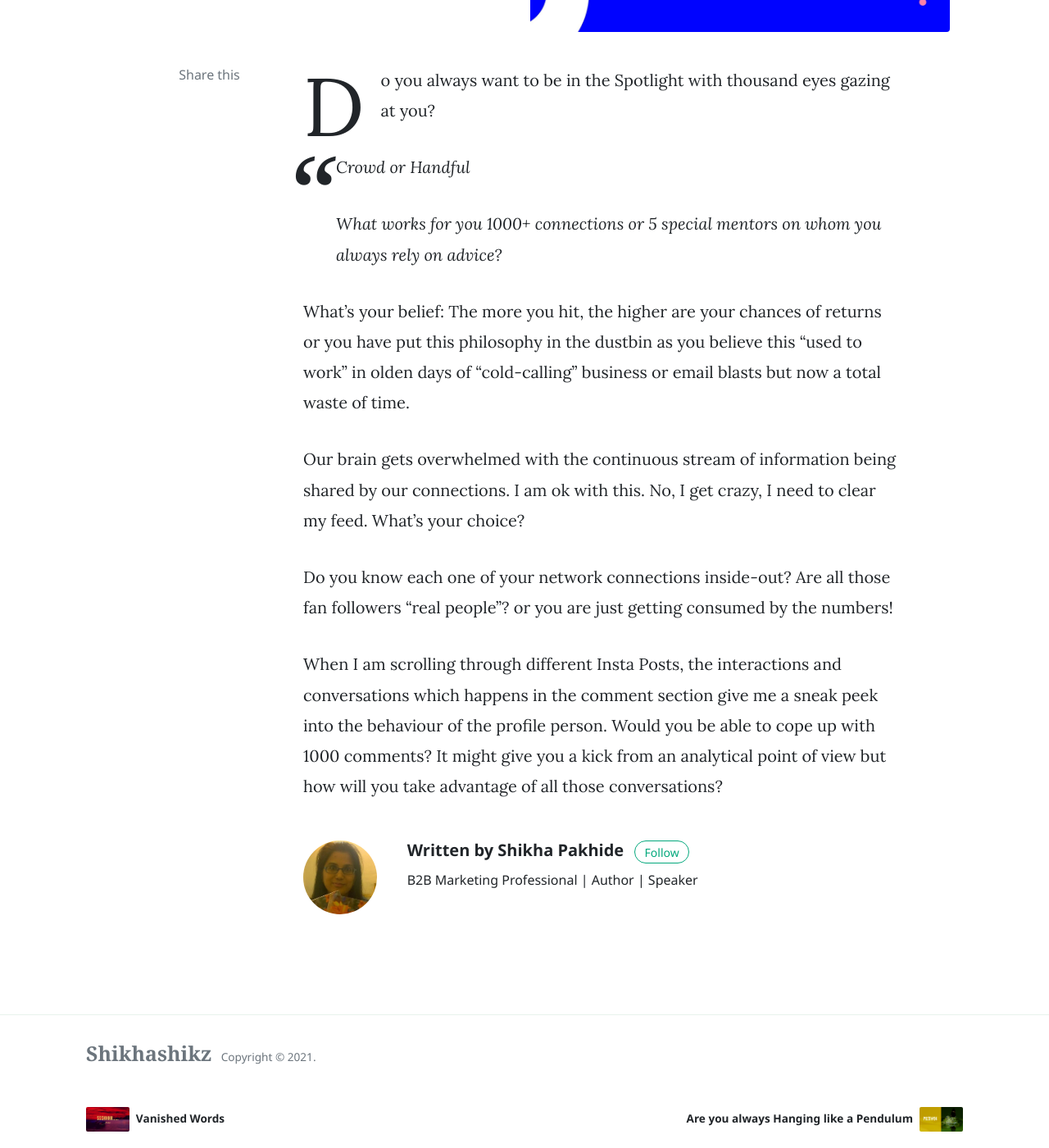
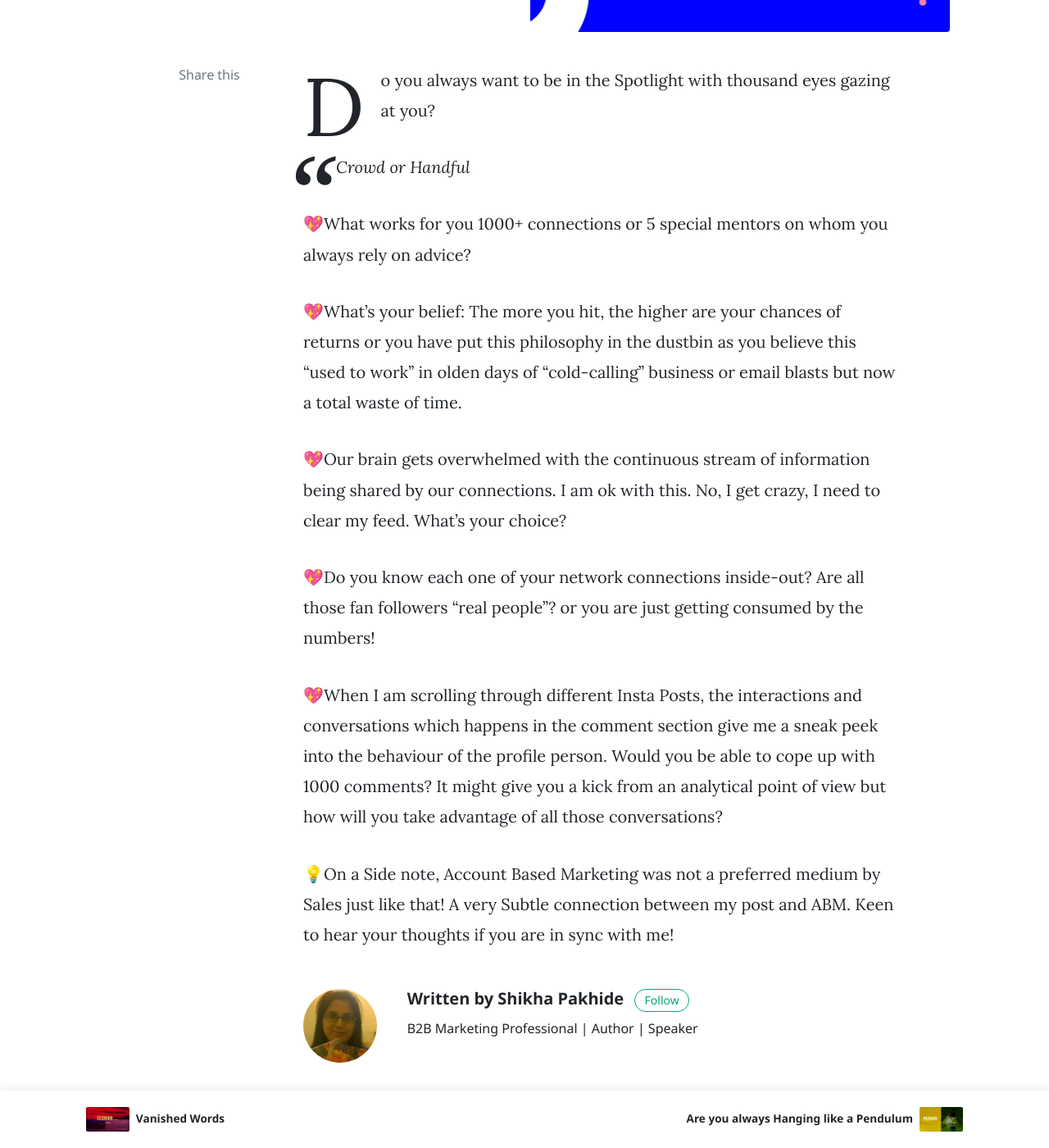
Before and after one commit to shikhashikz/shikhashikz.github.io, a Jekyll site: the page built from _posts/2021-07-03-Manytofew-DailyBlogPost.md, in a window 1280 px wide and 1400 px high, scrolled down 349 px. Shown: the whole window at 82% size. Built offline with Jekyll 4.4.1, drawn with Linux system fonts in a browser that asks for light colours; nearby versions of some CDN libraries; comment, search, counter and statistics services are not loaded.

Commit message:
Update 2021-07-03-Manytofew-DailyBlogPost.md

```diff
--- a/_posts/2021-07-03-Manytofew-DailyBlogPost.md
+++ b/_posts/2021-07-03-Manytofew-DailyBlogPost.md
@@ -3,7 +3,7 @@ layout: post
 title: Do you love Crowd
 category: blog
 keywords: blog writing author shikhashikz writing writinglife writingcommunity dailyblogpost dailyblogpostchallenge
-image: assets/images/post93.jpg
+image: assets/images/Post93.jpg
 
 ---
 
@@ -11,12 +11,15 @@ Do you always want to be in the Spotlight with thousand eyes gazing at you?
 
 >Crowd or Handful
 >
-What works for you 1000+ connections or 5 special mentors on whom you always rely on advice?
 
-What’s your belief: The more you hit, the higher are your chances of returns or you have put this philosophy in the dustbin as you believe this “used to work” in olden days of “cold-calling” business or email blasts but now a total waste of time.
+💖What works for you 1000+ connections or 5 special mentors on whom you always rely on advice?
 
-Our brain gets overwhelmed with the continuous stream of information being shared by our connections. I am ok with this. No, I get crazy, I need to clear my feed. What’s your choice?
+💖What’s your belief: The more you hit, the higher are your chances of returns or you have put this philosophy in the dustbin as you believe this “used to work” in olden days of “cold-calling” business or email blasts but now a total waste of time.
 
-Do you know each one of your network connections inside-out? Are all those fan followers “real people”? or you are just getting consumed by the numbers!
+💖Our brain gets overwhelmed with the continuous stream of information being shared by our connections. I am ok with this. No, I get crazy, I need to clear my feed. What’s your choice?
 
-When I am scrolling through different Insta Posts, the interactions and conversations which happens in the comment section give me a sneak peek into the behaviour of the profile person. Would you be able to cope up with 1000 comments? It might give you a kick from an analytical point of view but how will you take advantage of all those conversations?
+💖Do you know each one of your network connections inside-out? Are all those fan followers “real people”? or you are just getting consumed by the numbers!
+
+💖When I am scrolling through different Insta Posts, the interactions and conversations which happens in the comment section give me a sneak peek into the behaviour of the profile person. Would you be able to cope up with 1000 comments? It might give you a kick from an analytical point of view but how will you take advantage of all those conversations?
+
+💡On a Side note, Account Based Marketing was not a preferred medium by Sales just like that! A very Subtle connection between my post and ABM. Keen to hear your thoughts if you are in sync with me!
```
